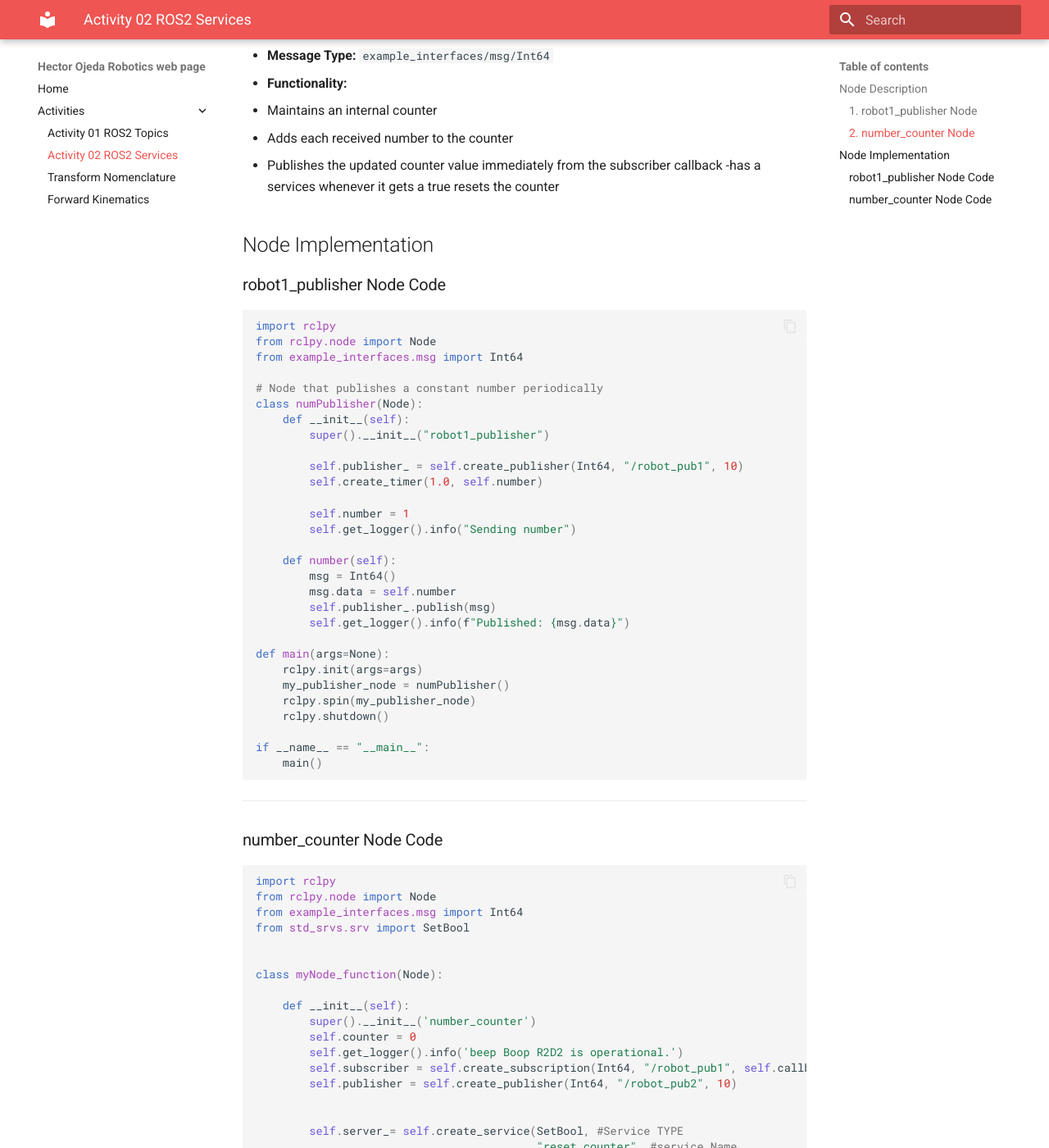
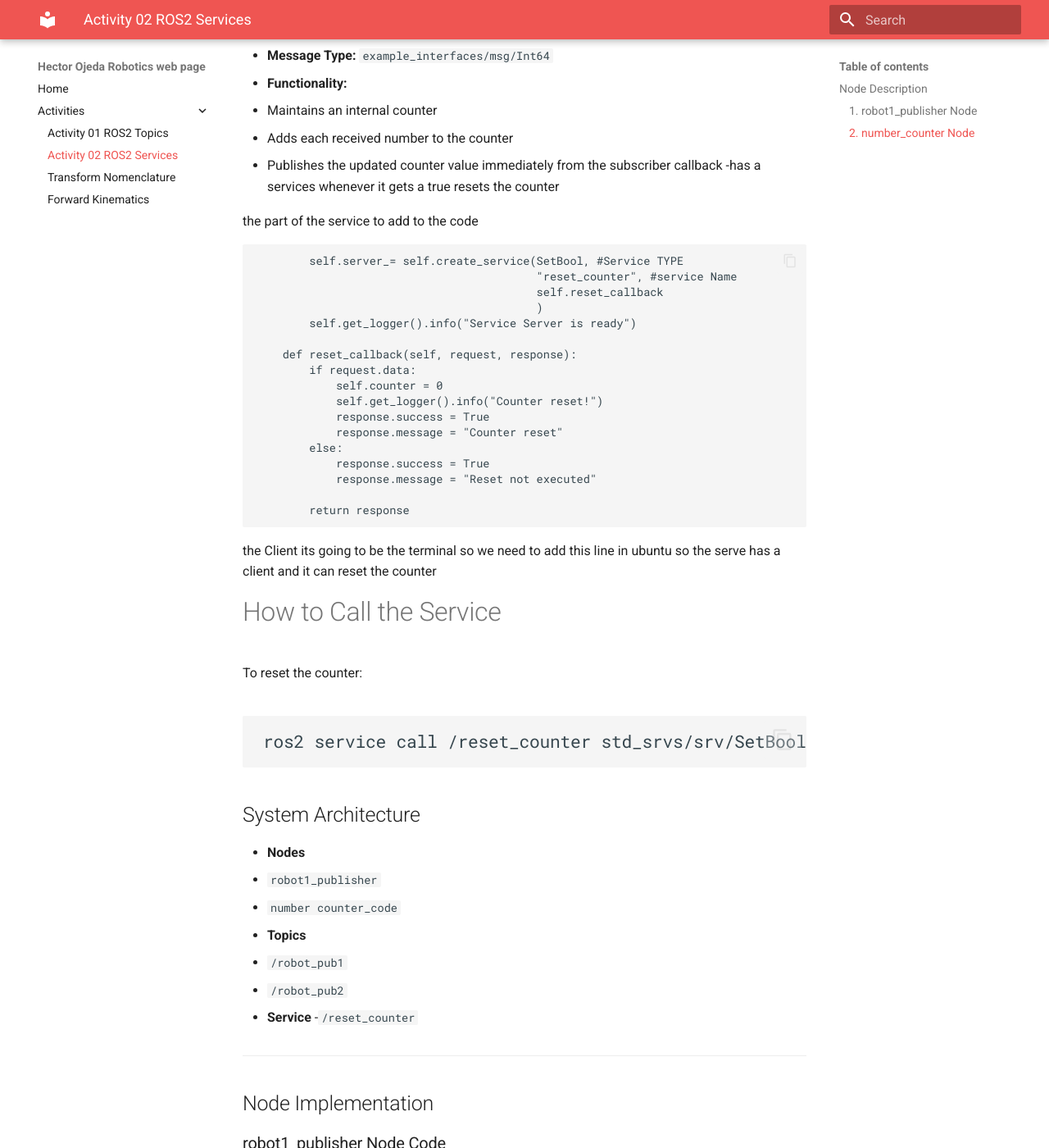
Before and after one commit to Hec1206/Robotica-aplicada-Hector, an MkDocs documentation site: the page built from docs/Activity2services.md, in a window 1280 px wide and 1400 px high, scrolled down 879 px. Shown: the whole window at 82% size. Built offline with MkDocs 1.6.1 and Material for MkDocs 9.7.7, drawn with Linux system fonts in a browser that asks for light colours; some of the changed text lies outside the part shown.

Commit message:
servicess

````diff
--- a/docs/Activity2services.md
+++ b/docs/Activity2services.md
@@ -32,6 +32,50 @@
   - Publishes the updated counter value immediately from the subscriber callback
   -has a services whenever it gets a true resets the counter
 
+the part of the service to add to the code
+
+```basch
+        self.server_= self.create_service(SetBool, #Service TYPE
+                                          "reset_counter", #service Name
+                                          self.reset_callback
+                                          )
+        self.get_logger().info("Service Server is ready")
+
+    def reset_callback(self, request, response):
+        if request.data:
+            self.counter = 0
+            self.get_logger().info("Counter reset!")
+            response.success = True
+            response.message = "Counter reset"
+        else:
+            response.success = True
+            response.message = "Reset not executed"
+
+        return response
+```
+the Client its going to be the terminal so we need to add this line in ubuntu so the serve has a client and it can reset the counter
+
+# How to Call the Service
+To reset the counter:
+
+```basch
+ros2 service call /reset_counter std_srvs/srv/SetBool "{data: true}"
+
+```
+---
+## System Architecture
+
+- **Nodes**
+  - `robot1_publisher`
+  - `number counter_code`
+
+- **Topics**
+  - `/robot_pub1`
+  - `/robot_pub2`
+
+- **Service**
+    -`/reset_counter`
+---
 
 ## Node Implementation
 
@@ -128,32 +172,7 @@
     main()
 ```
 
-# How to Call the Service
-To reset the counter:
-
-ros2 service call /reset_counter std_srvs/srv/SetBool "{data: true}"
-
-```basch
-ros2 service call /reset_counter std_srvs/srv/SetBool "{data: true}"
-
-```
-
 ---
-## System Architecture
-
-
-- **Nodes**
-  - `robot1_publisher`
-  - `number counter_code`
-
-- **Topics**
-  - `/robot_pub1`
-  - `/robot_pub2`
-
-- **Service**
-    -`/reset_counter`
----
-
 ## Results
 
 ![](imgs2/service.png)
````
